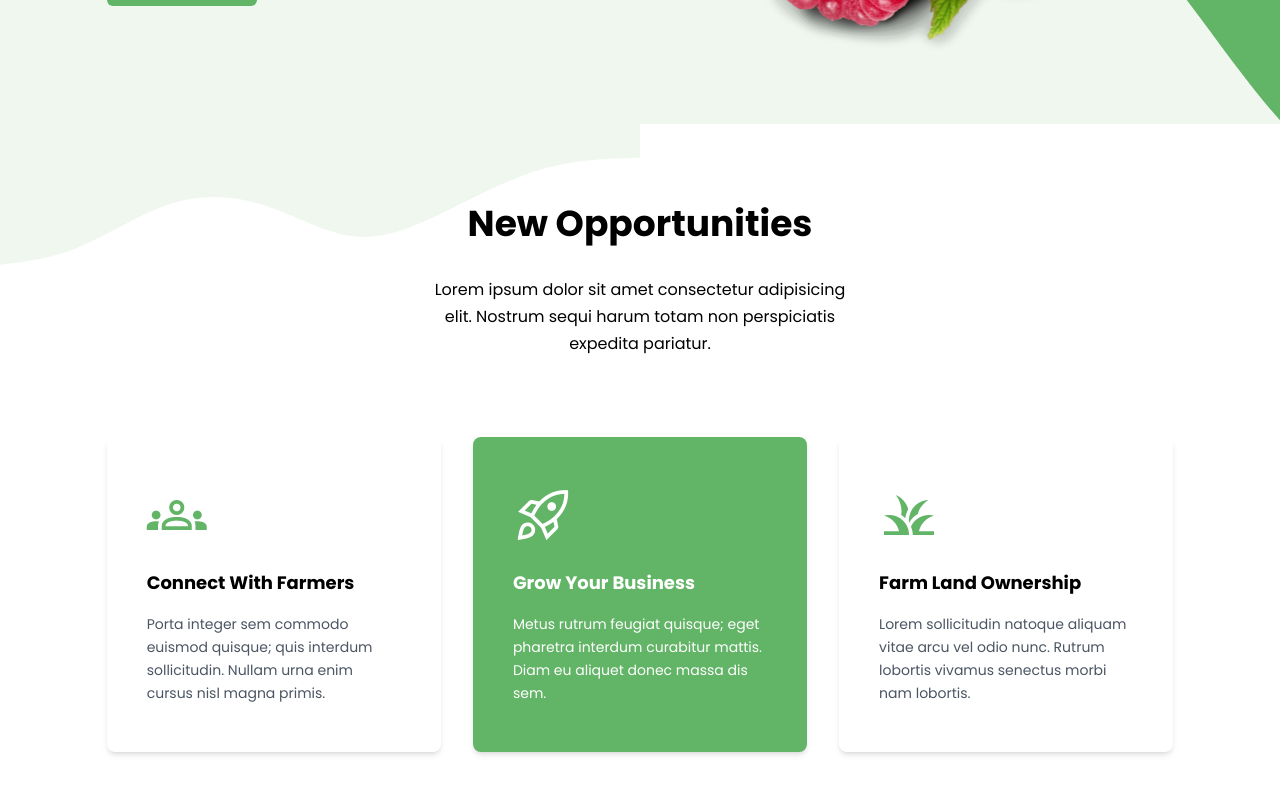
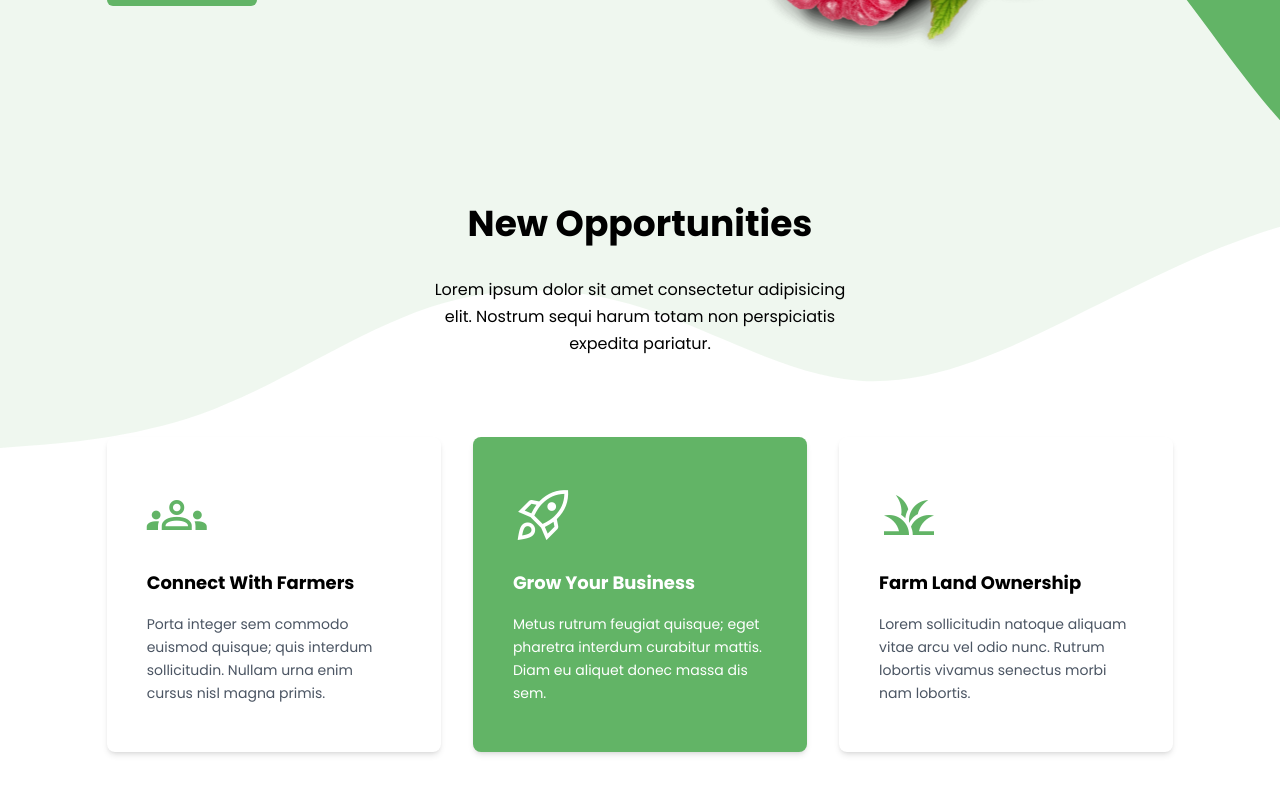
Before and after one commit to OldRodger/WiFahrm, a React (Vite) app: page / in a window 1280 px wide. Shown: the part 440-1240 px from the top of the page. Built offline with nearby package versions, Linux system fonts and the light colour scheme.

Commit message:
fixed benefit section background wave

```diff
--- a/src/pages/home/benefits.tsx
+++ b/src/pages/home/benefits.tsx
@@ -4,7 +4,7 @@ import BenefitCard from "./benefit-card";
 function Benefits() {
 
 
-    return <section className="bg-benefits-background bg-top bg-cover">
+    return <section className="bg-benefits-background bg-cover">
         <div className="pt-20 pb-16 md:pb-28 mx-auto w-5/6 border-b-2 border-gray-100">
             <div>
                 {/* HEADING AND BENEFITS*/}
```
Also changed, not shown: src/assets/svg/benefits-wave.svg.
